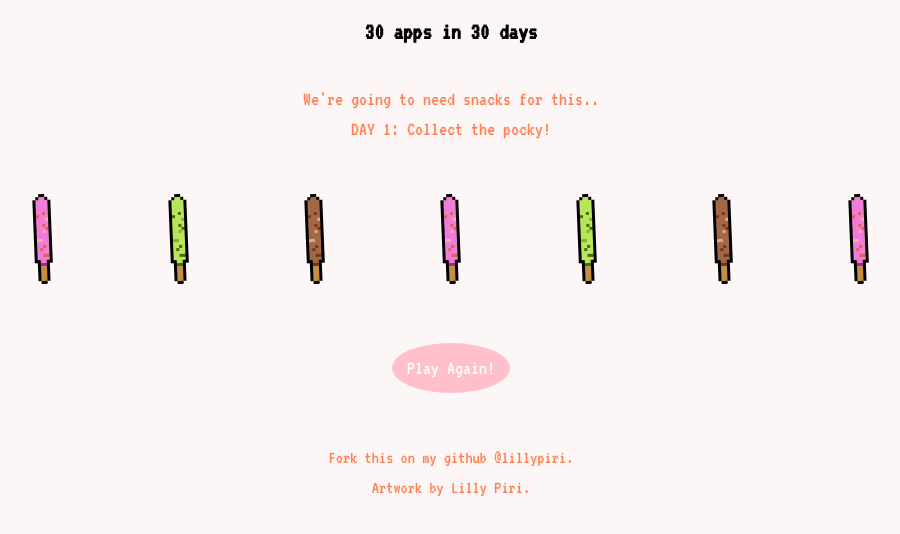
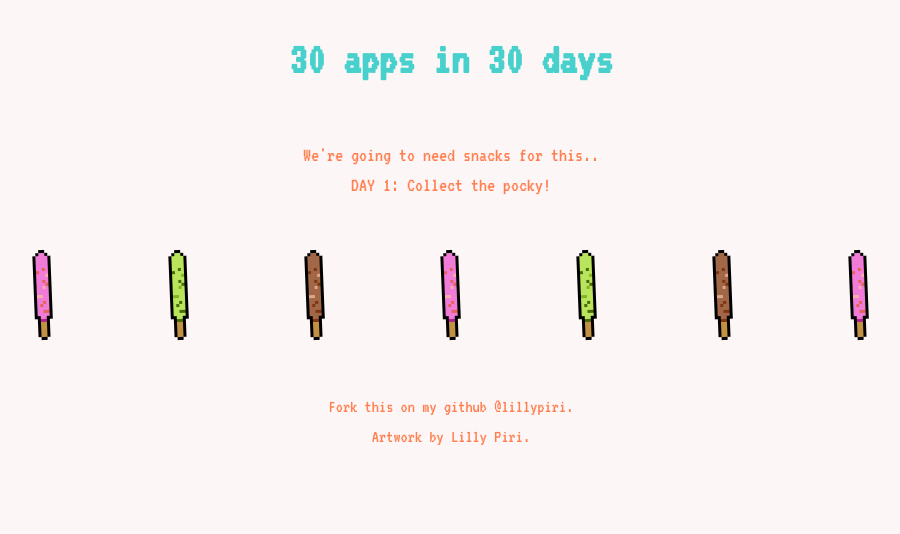
Before and after one commit to lillypiri/30apps30days, a React (Create React App) app: page / in a window 1280 px wide. Shown: the top 534 px of the page, without its empty margins (189-1089 px from the left). Built offline with nearby package versions, Linux system fonts and the light colour scheme.

Commit message:
play again button only shows once game has been played

```diff
--- a/public/index.html
+++ b/public/index.html
@@ -5,6 +5,9 @@
     <link href="https://fonts.googleapis.com/css?family=VT323" rel="stylesheet">
     <meta name="viewport" content="width=device-width, initial-scale=1, shrink-to-fit=no">
     <meta name="theme-color" content="#000000">
+    <meta content="Lilly Piri" property="og:title">
+    <meta content="30 apps in 30 days by Lilly Piri" property="og:description">
+    <meta content="http://imgur.com/a/ppDcR" property="og:image">
     <!--
       manifest.json provides metadata used when your web app is added to the
       homescreen on Android. See https://developers.google.com/web/fundamentals/engage-and-retain/web-app-manifest/
--- a/src/App.css
+++ b/src/App.css
@@ -1,5 +1,7 @@
 .App {
   text-align: center;
+  font-size: 30px;
+  color: mediumturquoise;
 }
 @media only screen and (max-width: 500px){
     .App {
--- a/src/App.js
+++ b/src/App.js
@@ -32,7 +32,7 @@ class App extends Component {
 
         DAY 1: Collect the pocky!
         </p>
-        <Pocky onDone={isDone => this.setState({ isDone })} />
+        <Pocky isDone={this.state.isDone} onDone={isDone => this.setState({ isDone })} />
       </div>
     );
   }
@@ -90,10 +90,12 @@ class Pocky extends Component {
                 {this.state.items.indexOf("spocky3") == -1 &&
                     <img src={spocky} className="item" alt="spocky" onClick={e => this.collectedItem("spocky3")}/>
                 }
-                <div>
-                    <button className="button" onClick={this.reset}>Play Again!</button>
-                </div>
 
+                {this.props.isDone &&
+                    <div>
+                        <button className="button" onClick={this.reset}>Play Again!</button>
+                    </div>
+                }
                 <div className="footer">
                     Fork this on my github <a href="https://github.com/lillypiri/30apps30days">@lillypiri</a>.
                     <div>
```
